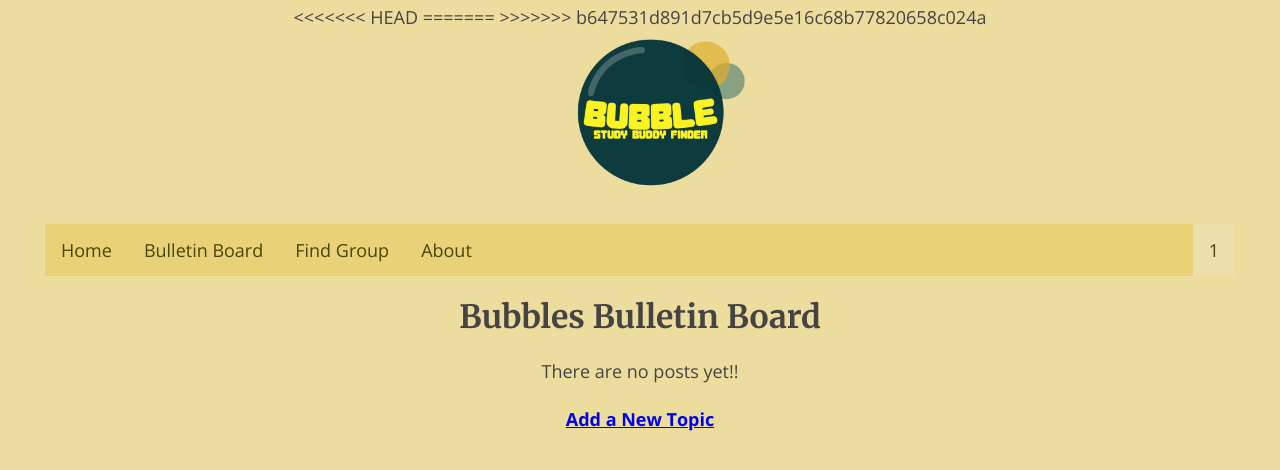
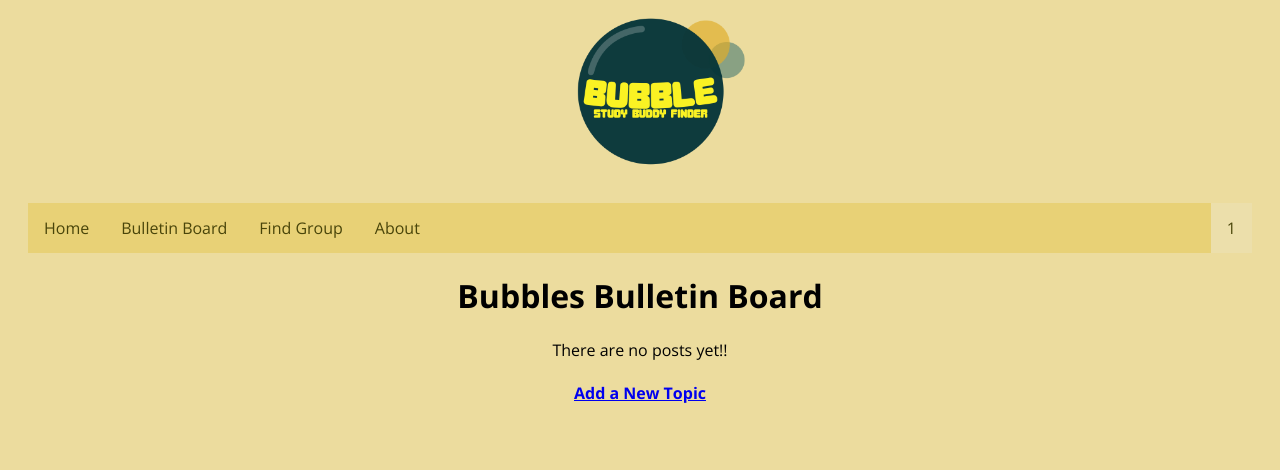
Before and after one commit to cirjeffrey/Bubble, a PHP site: page /forum.php in a window 1280 px wide. Shown: the top 470 px of the page. Run offline with PHP 8.4, Linux system fonts and the light colour scheme; the visitor is signed in with stand-in values (Sample User, id 1); data that the repository does not hold is empty.

Commit message:
removed some typos, i think
they were showing up on the page

```diff
--- a/root/forum.php
+++ b/root/forum.php
@@ -12,18 +12,10 @@
 <!DOCTYPE html>
 <html>
 <head>
-<<<<<<< HEAD
-<meta charset="utf-8">
-<link rel="stylesheet" href="forum.css" type="text/css">
-<link rel="stylesheet" href="style1.css" type="text/css" >
-<link rel="stylesheet" href="navigator.css" type="text/css" />
-<title>Bulletin Board</title>
-=======
     <meta charset="utf-8">
     <link rel="stylesheet" href="forum.css" type="text/css" />
     <link rel="stylesheet" href="navigator.css" type="text/css" />
     <title>Bulletin Board</title>
->>>>>>> b647531d891d7cb5d9e5e16c68b77820658c024a
 </head>
 <body>
 
```
